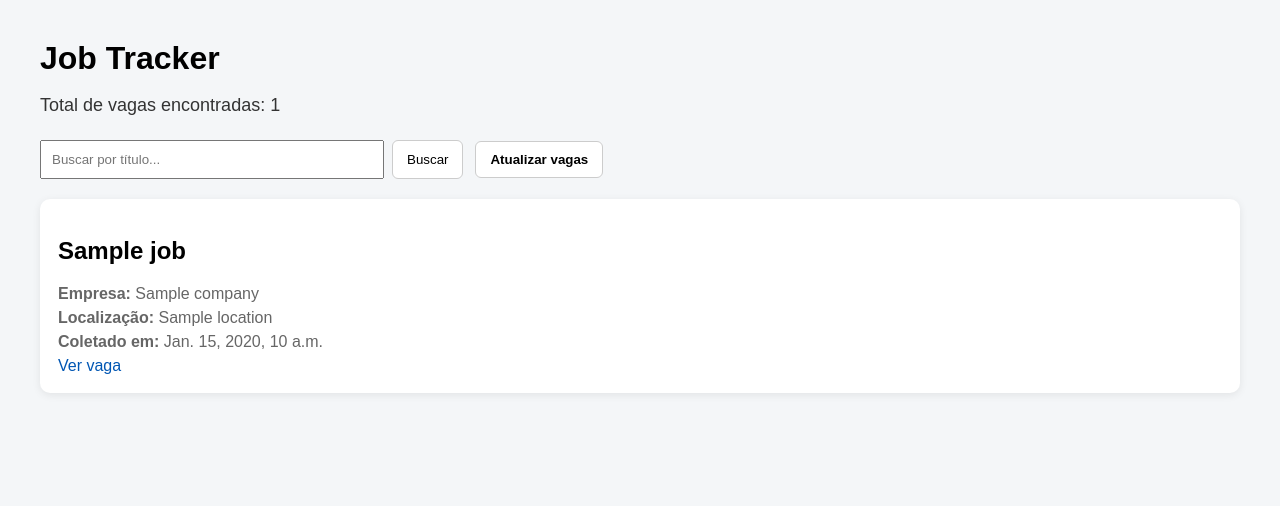
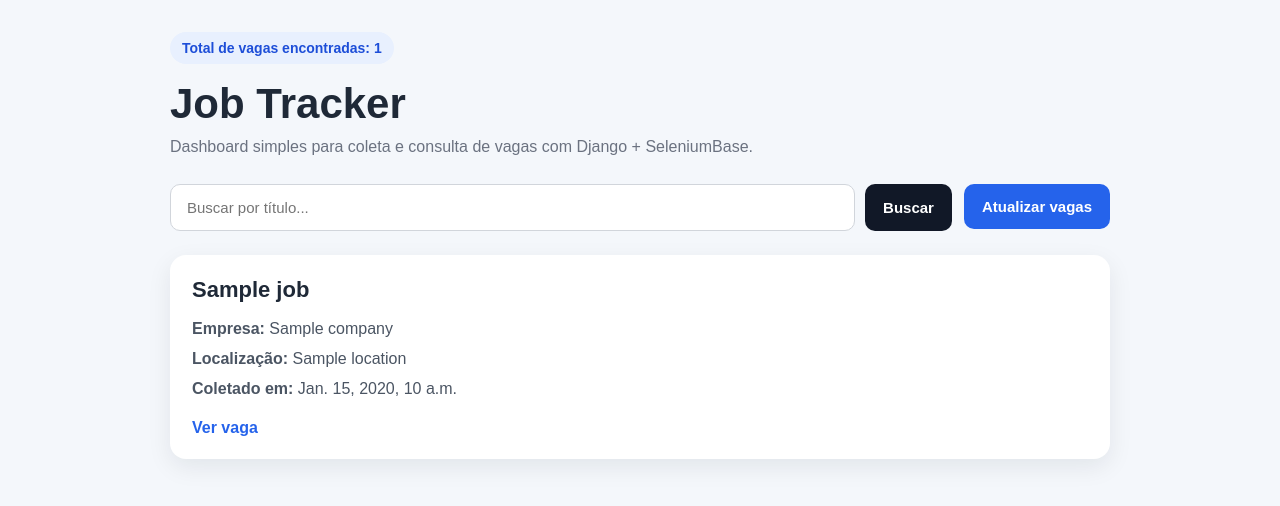
Before and after one commit to kirz4/job-tracker-rpa, a Django app: template jobs/templates/jobs/job_list.html in a window 1280 px wide. Shown: the top 506 px of the page. Run offline with Django 5.2, Linux system fonts and the light colour scheme; the template is opened without the code that fills it: most values are stand-ins (such as "Sample title", 1, 10 or a date in 2020); data that the repository does not hold is empty.

Commit message:
feat: improve dashboard UI

```diff
--- a/jobs/templates/jobs/job_list.html
+++ b/jobs/templates/jobs/job_list.html
@@ -2,82 +2,144 @@
 <html lang="pt-BR">
 <head>
     <meta charset="UTF-8">
-    <title>Job Tracker</title>
+    <meta name="viewport" content="width=device-width, initial-scale=1.0">
+    <title>Job Tracker RPA</title>
     <style>
+        * {
+            box-sizing: border-box;
+        }
+
         body {
+            margin: 0;
             font-family: Arial, sans-serif;
-            margin: 40px;
-            background: #f4f6f8;
+            background: #f4f7fb;
+            color: #1f2937;
+        }
+
+        .container {
+            max-width: 980px;
+            margin: 0 auto;
+            padding: 32px 20px 48px;
+        }
+
+        .header {
+            margin-bottom: 24px;
+        }
+
+        .badge {
+            display: inline-block;
+            background: #e8f0fe;
+            color: #1d4ed8;
+            padding: 8px 12px;
+            border-radius: 999px;
+            font-size: 14px;
+            font-weight: bold;
+            margin-bottom: 16px;
         }
 
         h1 {
-            margin-bottom: 10px;
+            margin: 0 0 10px;
+            font-size: 42px;
         }
 
-        .summary {
-            margin-bottom: 24px;
-            font-size: 18px;
-            color: #333;
+        .subtitle {
+            margin: 0;
+            color: #6b7280;
+            font-size: 16px;
         }
 
-        .actions {
+        .toolbar {
             display: flex;
+            flex-wrap: wrap;
             gap: 12px;
-            align-items: center;
-            margin-bottom: 20px;
+            margin: 28px 0 24px;
         }
 
-        form.search-form {
+        .search-form {
             display: flex;
-            gap: 8px;
-            margin: 0;
+            gap: 10px;
+            flex: 1;
+            min-width: 280px;
         }
 
-        form.refresh-form {
-            margin: 0;
+        .search-form input {
+            flex: 1;
+            padding: 14px 16px;
+            border: 1px solid #d1d5db;
+            border-radius: 10px;
+            background: white;
+            font-size: 15px;
         }
 
-        input[type="text"] {
-            padding: 10px;
-            width: 320px;
+        .search-form button,
+        .refresh-form button {
+            border: none;
+            border-radius: 10px;
+            padding: 14px 18px;
+            font-size: 15px;
+            font-weight: bold;
+            cursor: pointer;
         }
 
-        button {
-            padding: 10px 14px;
-            cursor: pointer;
-            border: 1px solid #ccc;
-            border-radius: 6px;
-            background: white;
+        .search-form button {
+            background: #111827;
+            color: white;
         }
 
-        .refresh-btn {
-            font-weight: bold;
+        .refresh-form button {
+            background: #2563eb;
+            color: white;
+        }
+
+        .cards {
+            display: grid;
+            gap: 16px;
         }
 
         .card {
             background: white;
-            padding: 18px;
-            border-radius: 10px;
-            margin-bottom: 15px;
-            box-shadow: 0 2px 8px rgba(0, 0, 0, 0.08);
+            border-radius: 16px;
+            padding: 22px;
+            box-shadow: 0 8px 24px rgba(15, 23, 42, 0.08);
+        }
+
+        .card h2 {
+            margin: 0 0 14px;
+            font-size: 22px;
         }
 
         .meta {
-            color: #666;
             margin: 6px 0;
+            color: #4b5563;
+            line-height: 1.5;
         }
 
-        a {
+        .job-link {
+            display: inline-block;
+            margin-top: 12px;
+            color: #2563eb;
+            font-weight: bold;
             text-decoration: none;
-            color: #0056b3;
+        }
+
+        .empty {
+            background: white;
+            border-radius: 16px;
+            padding: 22px;
+            box-shadow: 0 8px 24px rgba(15, 23, 42, 0.08);
+            color: #6b7280;
         }
     </style>
 </head>
 <body>
+    <div class="container">
+        <div class="header">
+            <span class="badge">Total de vagas encontradas: {{ total_jobs }}</span>
             <h1>Job Tracker</h1>
-    <p class="summary">Total de vagas encontradas: {{ total_jobs }}</p>
+            <p class="subtitle">Dashboard simples para coleta e consulta de vagas com Django + SeleniumBase.</p>
+        </div>
 
-    <div class="actions">
+        <div class="toolbar">
             <form method="get" class="search-form">
                 <input type="text" name="q" placeholder="Buscar por título..." value="{{ query }}">
                 <button type="submit">Buscar</button>
@@ -85,20 +147,25 @@
 
             <form method="post" action="{% url 'refresh_jobs' %}" class="refresh-form">
                 {% csrf_token %}
-            <button type="submit" class="refresh-btn">Atualizar vagas</button>
+                <button type="submit">Atualizar vagas</button>
             </form>
         </div>
 
+        <div class="cards">
             {% for job in jobs %}
                 <div class="card">
                     <h2>{{ job.title }}</h2>
                     <p class="meta"><strong>Empresa:</strong> {{ job.company }}</p>
                     <p class="meta"><strong>Localização:</strong> {{ job.location }}</p>
                     <p class="meta"><strong>Coletado em:</strong> {{ job.collected_at }}</p>
-            <a href="{{ job.url }}" target="_blank">Ver vaga</a>
+                    <a href="{{ job.url }}" target="_blank" class="job-link">Ver vaga</a>
                 </div>
             {% empty %}
-        <p>Nenhuma vaga encontrada.</p>
+                <div class="empty">
+                    Nenhuma vaga encontrada.
+                </div>
             {% endfor %}
+        </div>
+    </div>
 </body>
 </html>
```
Lines whose indentation alone changed are shown as unchanged.
